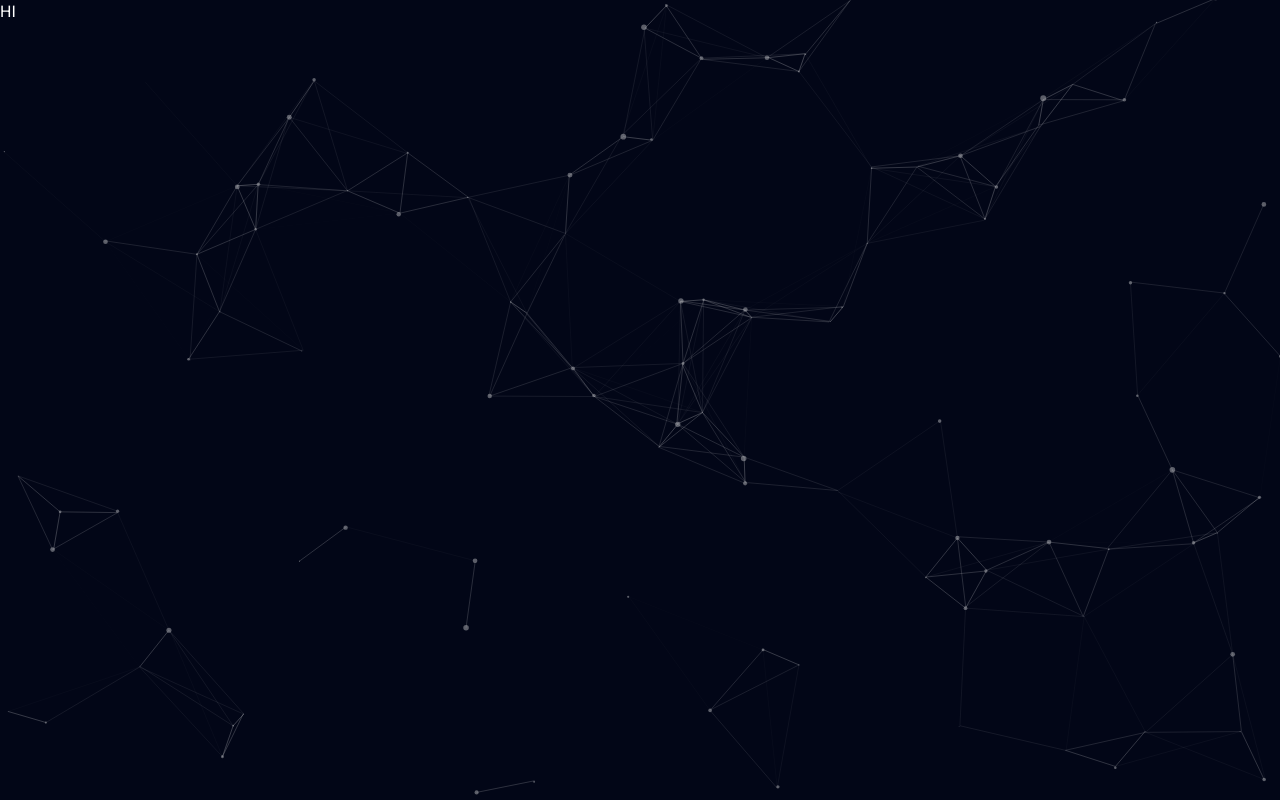
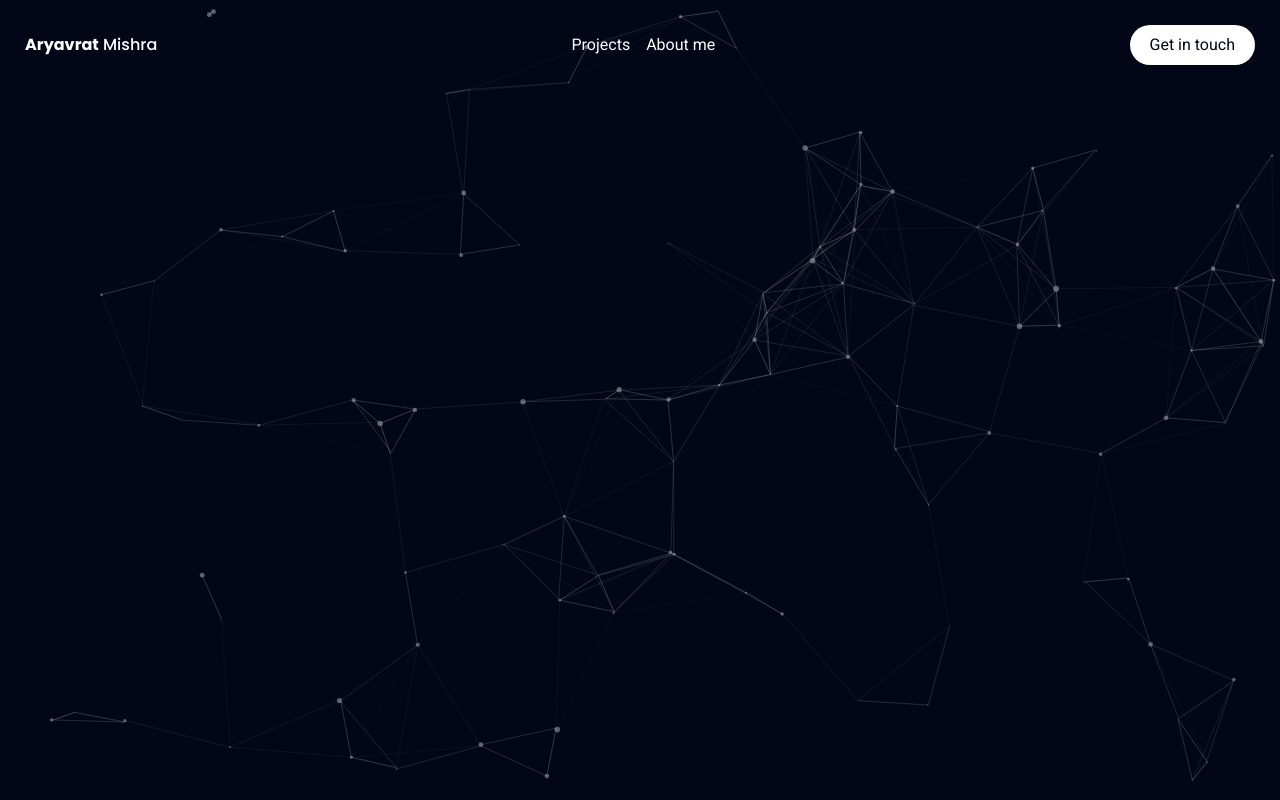
Before and after one commit to AV-01/Tutoring-Website, a SvelteKit app in the folder svelte-project/: page / in a window 1280 px wide. Built offline with nearby package versions, Linux system fonts and the light colour scheme.

Commit message:
Finished header component

```diff
--- a/svelte-project/src/components/Header.svelte
+++ b/svelte-project/src/components/Header.svelte
@@ -0,0 +1,29 @@
+<script>
+    export let y;
+
+let tabs = [
+    {name:'Projects', link:'#projects'},
+    {name:'About me', link:'#about'}
+];
+</script>
+
+<header class={"sticky z-[10] top=0 duration-200 px-6 flex items-center justify-between border border-solid " + ( y<0 ? 'py-4 bg-slate-950 border-violet-950' : 'py-6 bg-transparent border-transparent')} >
+    <h1 class="font-medium">
+        <b class="font-bold poppins">Aryavrat</b> Mishra
+    </h1>
+    <div class="sm:flex items-center gap-4 hidden">
+        {#each tabs as tab, index}
+        <a class="duration-200 hover:text-violet-400" href={tab.link}>
+            <p>{tab.name}</p>
+        </a>
+        {/each}
+    </div>
+    <!-- svelte-ignore a11y-missing-attribute -->
+    <a href = "#" target="_blank"
+    class="blueShadow relative overflow-hidden px-5 py-2 group rounded-full bg-white text-slate-950">
+        <div class="absolute top-0 right-full w-full h-full bg-violet-400 opacity-20 group-hover:translate-x-full z-0 duration-200">
+
+        </div>
+        <h4 class="relative z-9">Get in touch</h4>
+    </a>
+</header>
--- a/svelte-project/src/components/Main.svelte
+++ b/svelte-project/src/components/Main.svelte
@@ -1 +1,13 @@
-HI
+<script>
+
+</script>
+
+<main class="flex flex-col flex-1 p-4">
+    <section id="introPage" class="grid grid-cols-1 lg:grid-cols-2 gap-10 py-8 sm:py-14">
+        <div class="flex flex-col lg:justify-center text-cetner lg:text-left gap-6 md:gap-8 lg:gap-10">
+            <h2 class="fon-semibold text-4xl sm:text-5xl md:text-6xl">
+
+            </h2>
+        </div>
+    </section>
+</main>
--- a/svelte-project/src/routes/+layout.svelte
+++ b/svelte-project/src/routes/+layout.svelte
@@ -2,6 +2,7 @@
   import "../app.css";
   import Header from "../components/Header.svelte";
   import Footer from "../components/Footer.svelte";
+    import { goto } from "$app/navigation";
 
   let y;
   let innerHeight = 0;
@@ -16,12 +17,12 @@
 text-sm sm:text-base min-h-screen">
 
   <div class = {"fixed bottom-0 w-full duration-200 flex p-10 z-[10] " + (y > 0 ? 'opacity-full ' : ' opacity-0') }>
-    <button>
-      <i class="fa-solid fa-arrow-up"></i>
+    <button on:click={goTop} class="ml-auto rounded-full bg-slate-900 text-violet-400 px-3 sm:px-4 hover:bg-slate-800 cursor-pointer">
+      <i class="fa-solid fa-arrow-up grid place-items-center aspect-square"></i>
     </button>
   </div>
 
-  <Header />
+  <Header y={y}/>
 
   <slot />
 
```
